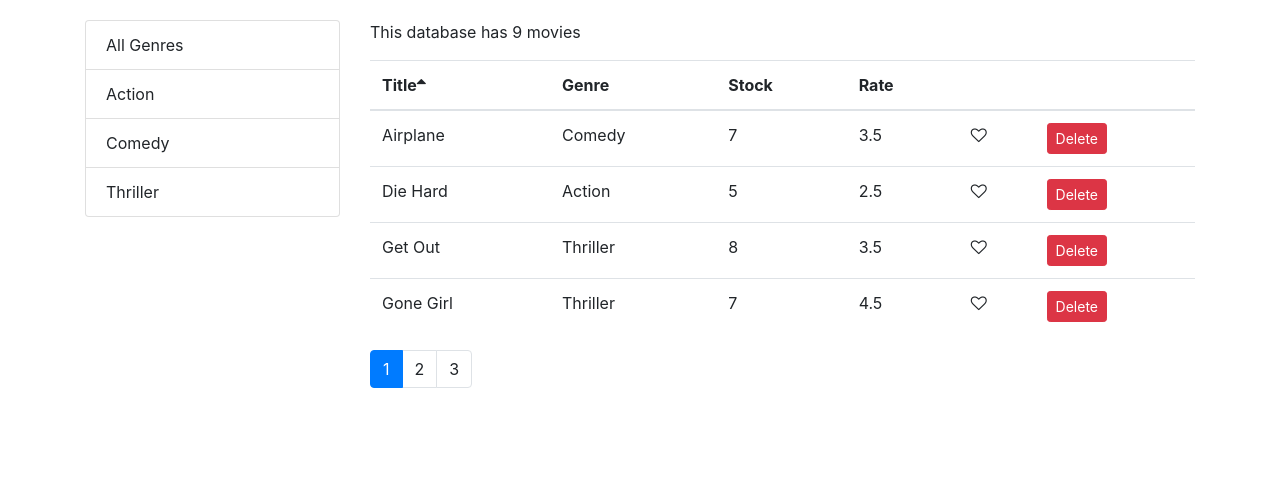
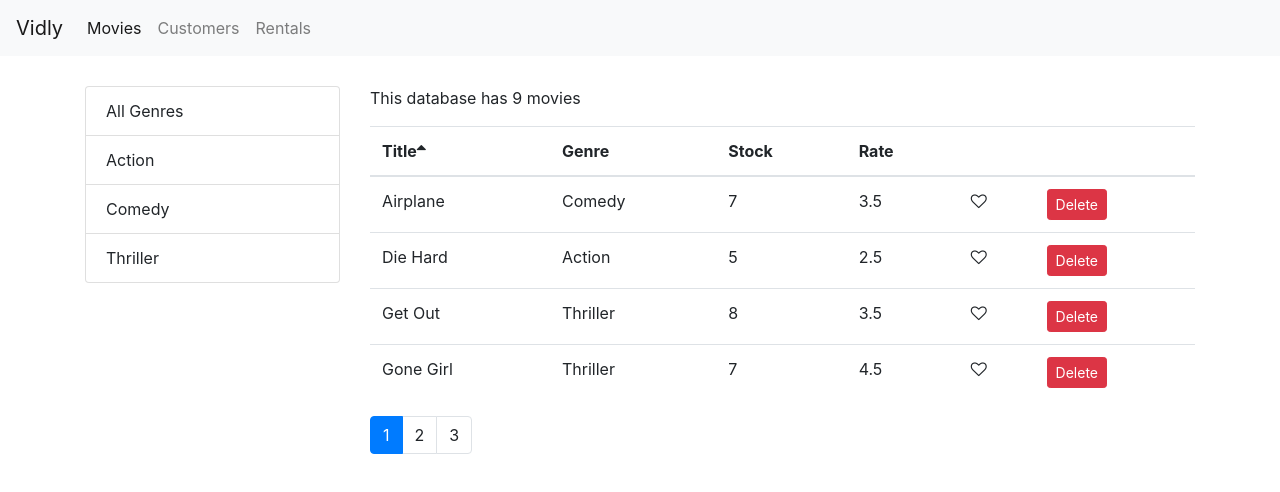
Before and after one commit to maryamsp12/online-movie-store, a React (Create React App) app: page /movies in a window 1280 px wide. Shown: the top 492 px of the page. Built offline with nearby package versions, Linux system fonts and the light colour scheme.

Commit message:
initial commit

```diff
--- a/package.json
+++ b/package.json
@@ -9,6 +9,7 @@
     "prop-types": "^15.6.2",
     "react": "^16.7.0",
     "react-dom": "^16.7.0",
+    "react-router-dom": "^4.3.1",
     "react-scripts": "2.1.2"
   },
   "scripts": {
--- a/src/App.js
+++ b/src/App.js
@@ -1,14 +1,31 @@
-import React, { Component } from 'react';
+import React, { Component } from 'react'
+import { Route, Redirect, Switch } from "react-router-dom"
+import Movies from './components/movies'
+import Customers from './components/customers'
+import Rentals from './components/rentals'
+import NotFound from './components/notFound'
+import NavBar from './components/navbar'
 import './App.css';
-import Movies from './components/movies'
+
+
+
 
 class App extends Component {
   render() {
     return (
-     <main className="container">
-       <Movies />
-
-     </main>
+      <React.Fragment>
+      <NavBar />
+      <main className="container">
+              <Switch>
+              <Route path="/movies" component={Movies}/>
+              <Route path="/customers" component={Customers}/>
+              <Route path="/rentals" component={Rentals}/>
+              <Route path="/not-found" component={NotFound}/>
+              <Redirect from="/" exact to="/movies" />
+              <Redirect to="/not-found" />
+              </Switch>
+      </main>
+      </React.Fragment>
     );
   }
 }
--- /dev/null
+++ b/src/components/customers.jsx
@@ -0,0 +1,12 @@
+import React, { Component } from 'react';
+
+class Customers extends Component {
+
+    render() {
+        return (
+            <h1>Customers</h1>
+         );
+    }
+}
+
+export default Customers;
--- /dev/null
+++ b/src/components/navbar.jsx
@@ -0,0 +1,38 @@
+import React, { Component } from 'react';
+import { Link, NavLink } from 'react-router-dom'
+
+class NavBar extends Component {
+
+    render() {
+        return (
+            <nav className="navbar navbar-expand-lg navbar-light bg-light">
+
+            <Link className="navbar-brand" to="/">Vidly</Link>
+
+            <button className="navbar-toggler" type="button" data-toggle="collapse" data-target="#navbarNav" aria-controls="navbarNav" aria-expanded="false" aria-label="Toggle navigation">
+            <span className="navbar-toggler-icon"></span></button>
+            <div className="collapse navbar-collapse" id="navbarNav">
+
+                <ul className="navbar-nav">
+
+                    <li className="nav-item">
+                    <NavLink className="nav-link" to="/movies">Movies <span className="sr-only">(current)</span></NavLink>
+                    </li>
+
+                    <li className="nav-item">
+                    <NavLink className="nav-link" to="/customers">Customers</NavLink>
+                    </li>
+
+                    <li className="nav-item">
+                    <NavLink className="nav-link" to="/rentals">Rentals</NavLink>
+                    </li>
+
+                </ul>
+
+            </div>
+        </nav>
+         );
+    }
+}
+
+export default NavBar;
--- /dev/null
+++ b/src/components/notFound.jsx
@@ -0,0 +1,12 @@
+import React, { Component } from 'react';
+
+class NotFound extends Component {
+
+    render() {
+        return (
+            <h1>Not Found</h1>
+         );
+    }
+}
+
+export default NotFound;
--- /dev/null
+++ b/src/components/rentals.jsx
@@ -0,0 +1,12 @@
+import React, { Component } from 'react';
+
+class Rentals extends Component {
+
+    render() {
+        return (
+            <h1>Rentals</h1>
+         );
+    }
+}
+
+export default Rentals;
--- a/src/index.css
+++ b/src/index.css
@@ -1,8 +1,12 @@
 body {
   margin: 0;
-  padding: 20px 0 0 0;
+  padding: 0 0 0 0;
   font-family: sans-serif;
   }
+
+.navbar {
+  margin-bottom: 30px;
+}
 
 .clickable{
   cursor: pointer;
--- a/src/index.js
+++ b/src/index.js
@@ -5,8 +5,15 @@
 import * as serviceWorker from './serviceWorker';
 import "bootstrap/dist/css/bootstrap.css"
 import "font-awesome/css/font-awesome.css"
+import { BrowserRouter } from 'react-router-dom'
 
-ReactDOM.render(<App />, document.getElementById('root'));
+ReactDOM.render(
+
+<BrowserRouter>
+<App />
+</BrowserRouter>
+
+, document.getElementById('root'));
 
 // If you want your app to work offline and load faster, you can change
 // unregister() to register() below. Note this comes with some pitfalls.
```
Also changed, not shown: src/components/movieForm.jsx (added, +12 -0 lines), 1 other file (tests, documents, lock files or other folders).
